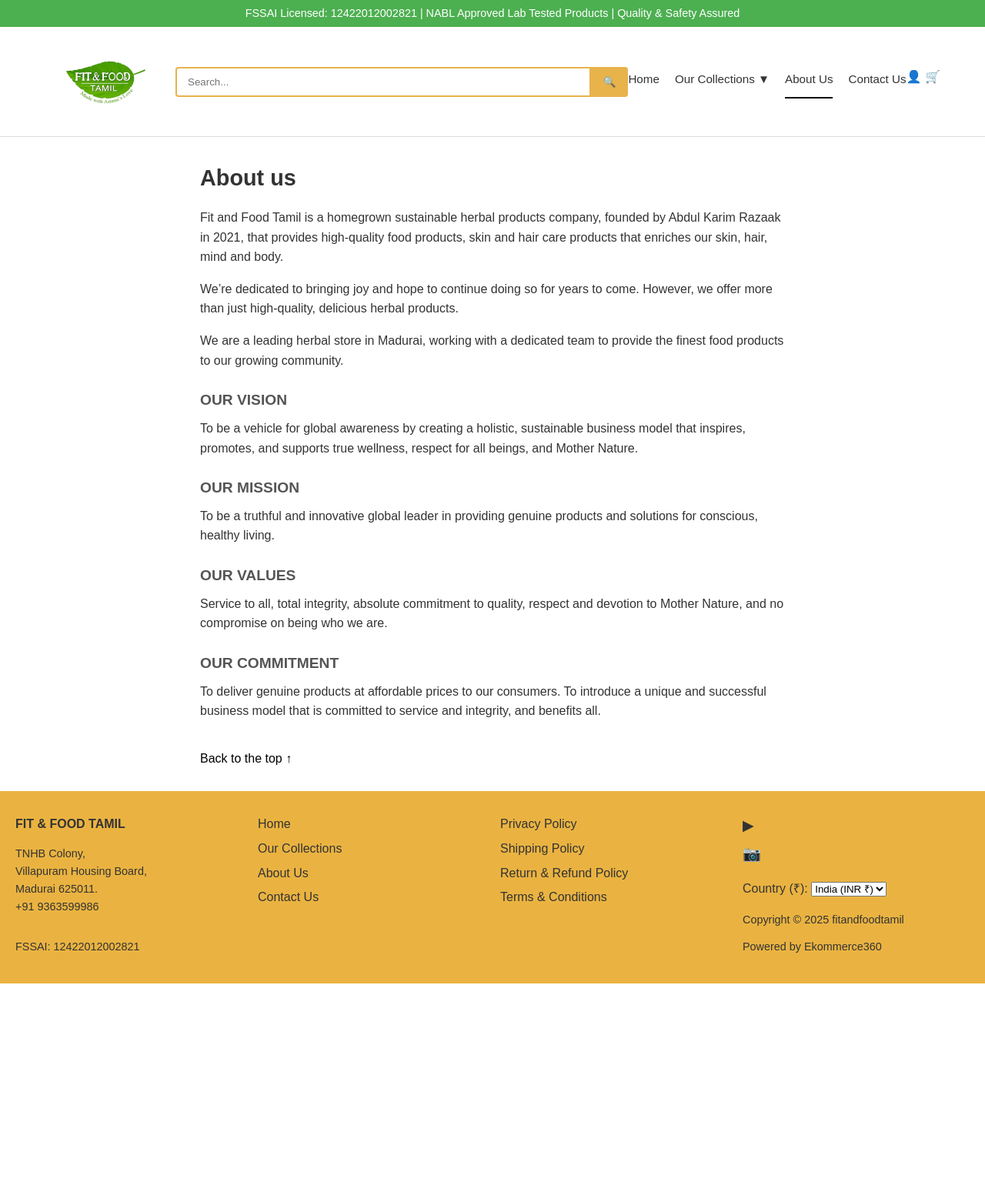
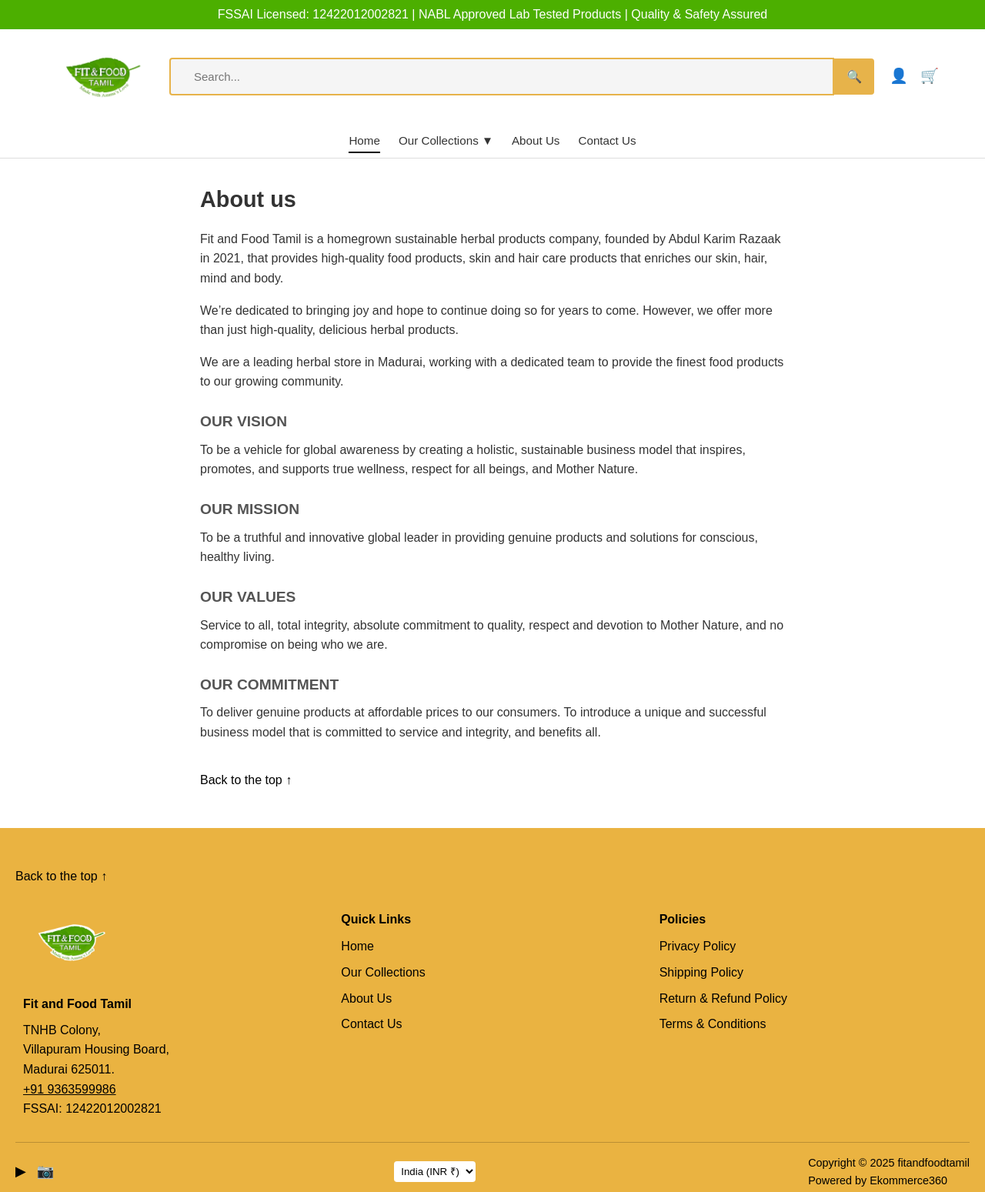
Before and after one commit to KARTHIKEYAN121504/Fit-food, a plain HTML site: page Template/About.html in a window 1280 px wide. Shown: the whole page at 77% size. Before the commit the page ends 1278 px from the top, so only its background shows below. Drawn offline with Linux system fonts and the light colour scheme.

Commit message:
About us style

```diff
--- a/Static/About.css
+++ b/Static/About.css
@@ -6,29 +6,155 @@ a { text-decoration: none; color: inherit; }
 .site-header, .site-footer { width: 100%; }
 .top-bar {
   background: #4caf50; color: #fff; text-align: center;
-  font-size: 0.9rem; padding: 6px;
+   padding: 6px 10px;
 }
 
-/* Header */
-.site-header { background: #fff; border-bottom: 1px solid #ddd; position: sticky; top: 0; z-index: 10; }
-.inner-header {
-  display: flex; align-items: center; justify-content: space-between;
-  padding: 10px 20px;
+/* General Header Styles */
+.site-header { background: #fff; border-bottom: 1px solid #ddd; position: sticky; top: 0; z-index: 1000; font-family: Arial, sans-serif; }
+
+/* Top Green Bar */
+.top-bar {
+  background: #4CAF00;
+  color: #fff;
+  text-align: center;
+  font-size: 1.0rem;
+  padding: 6px 10px;
+  font-weight: 500;
 }
-    header{background:#fff;border-bottom:1px solid #eee}
-    .header-inner{max-width:1200px;margin:0 auto;display:flex;align-items:center;gap:20px;padding:18px}
-    .logo{  width: 150px; height: 106px;}
-    .search-wrap{flex:1;display:flex}
-    .search{flex:1;border:2px solid #e7b34a;border-radius:4px 0 0 4px;padding:10px 14px}
-    .search-btn{background:#e7b34a;border:none;padding:10px 16px;border-radius:0 4px 4px 0;cursor:pointer}
-    .icons{display:flex;gap:16px;align-items:center}
-.logo { font-size: 1.2rem; font-weight: bold; }
-.nav-toggle { display: none; font-size: 1.4rem; background: none; border: none; cursor: pointer; }
-.nav-links { display: flex; gap: 20px; }
-.nav-links a { font-size: 0.95rem; padding: 4px 0; position: relative; }
+
+/* Inner Header */
+.header-inner {
+  max-width: 1200px;
+  margin: 0 auto;
+  display: flex;
+  align-items: center;
+  justify-content: space-between;
+  gap: 20px;
+  padding: 12px 20px;
+}
+
+.logo {
+  width: 140px;
+  height: auto;
+}
+
+/* Search Bar */
+.search-wrap {
+  flex: 1;
+  display: flex;
+  align-items: center;
+
+}
+
+.search {
+  flex: 1;
+  border: 2px solid #e7b34a;
+  border-radius: 4px 0 0 4px;
+  padding: 14px 14px;
+  position: relative;
+    z-index: 1;
+    -moz-box-sizing: content-box;
+    -webkit-box-sizing: content-box;
+    box-sizing: content-box;
+    border: none;
+    background: transparent;
+    padding: 0;
+    text-indent: 30px;
+    transition: all .4s;
+    color: #414141;
+    background: #f5f5f5;
+    border-top-right-radius: 0;
+    border-bottom-right-radius: 0;
+    font-weight: 500;
+    font-size:15px;
+    border: 2px solid #e7b34a;
+    height: 45px;
+    line-height: 45px;
+    width: 100%;
+
+}
+
+.search-btn {
+  background: #e7b34a;
+  border: none;
+  padding: 14px 16px;
+  border-radius: 0 4px 4px 0;
+  cursor: pointer;
+  font-size: 1rem;
+}
+
+/* Icons */
+.header-icons {
+  display: flex;
+  gap: 16px;
+  align-items: center;
+  font-size: 1.2rem;
+}
+
+/* Navigation Links */
+.nav-links {
+  max-width: 1200px;
+  margin: 0 auto;
+  display: flex;
+  justify-content: center;
+  gap: 24px;
+  padding: 10px 0;
+}
+
+.nav-links a {
+  font-size: 0.95rem;
+  text-decoration: none;
+  position: relative;
+}
+
 .nav-links a.active::after {
-  content: ''; position: absolute; bottom: -2px; left: 0; width: 100%; height: 2px; background-color: #000;
+  content: '';
+  position: absolute;
+  bottom: -4px;
+  left: 0;
+  width: 100%;
+  height: 2px;
+  background: #000;
 }
+
+/* Mobile Styles */
+.nav-toggle {
+  display: none;
+  font-size: 1.4rem;
+  background: none;
+  border: none;
+  cursor: pointer;
+}
+
+@media (max-width: 768px) {
+  .header-inner {
+    flex-wrap: wrap;
+    justify-content: space-between;
+  }
+
+  .search-wrap {
+    order: 3;
+    flex: 100%;
+    margin-top: 10px;
+  }
+
+  .nav-links {
+    display: none;
+    flex-direction: column;
+    text-align: center;
+    padding: 10px 0;
+    background: #f9f9f9;
+  }
+
+  .nav-links.show {
+    display: flex;
+  }
+
+  .nav-toggle {
+    display: block;
+  }
+}
+
 
 
 /* Main Content */
@@ -39,14 +165,115 @@ a { text-decoration: none; color: inherit; }
 .back-to-top { display: inline-block; margin-top: 20px; color: #000; }
 
 /* Footer */
-.site-footer { background: #eab341; color: #333; padding: 30px 20px; }
-.site-footer { display: grid; gap: 20px; grid-template-columns: 1fr; text-align: left; }
-.footer-block a { display: block; margin-bottom: 6px; }
-.footer-block .logo-footer { font-weight: bold; margin-bottom: 8px; }
-.social-icon { font-size: 1.2rem; margin-right: 10px; }
-.currency-select { margin: 10px 0; }
+.site-footer {
+  background: #eab341;
+  color: #000;
+  padding: 30px 20px;
+  font-family: 'Poppins', sans-serif;
+}
 
-.site-footer p { font-size: 0.9rem; margin: 6px 0; }
+/* Back to Top */
+.back-to-top {
+  text-align: center;
+  margin-bottom: 20px;
+}
+.back-to-top a {
+  color: #000;
+  font-weight: 500;
+  text-decoration: none;
+}
+
+/* Footer Layout */
+.footer-container {
+  display: flex;
+  justify-content: space-between;
+  flex-wrap: wrap;
+  margin-bottom: 20px;
+}
+
+.footer-left, .footer-middle, .footer-right {
+  flex: 1 1 250px;
+  margin: 10px;
+}
+
+.footer-logo {
+  max-width: 120px;
+  margin-bottom: 10px;
+}
+
+.footer-left h4 {
+  margin: 8px 0;
+  font-weight: 600;
+}
+
+.footer-phone {
+  color: #000;
+  text-decoration: underline;
+}
+
+/* Footer Links */
+.footer-middle h4, .footer-right h4 {
+  margin-bottom: 10px;
+  font-size: 1rem;
+  font-weight: 600;
+}
+
+.footer-middle ul, .footer-right ul {
+  list-style: none;
+  padding: 0;
+}
+
+.footer-middle li, .footer-right li {
+  margin-bottom: 8px;
+}
+
+.footer-middle a, .footer-right a {
+  color: #000;
+  text-decoration: none;
+  font-weight: 500;
+}
+
+.footer-middle a:hover, .footer-right a:hover {
+  text-decoration: underline;
+}
+
+/* Bottom Bar */
+.footer-bottom {
+  display: flex;
+  justify-content: space-between;
+  flex-wrap: wrap;
+  align-items: center;
+  border-top: 1px solid rgba(0,0,0,0.2);
+  padding-top: 15px;
+  font-size: 0.9rem;
+}
+
+.social-icons a {
+  margin-right: 10px;
+  font-size: 18px;
+  color: #000;
+  text-decoration: none;
+}
+
+.currency select {
+  padding: 5px;
+  border: none;
+  background: #fff;
+  border-radius: 4px;
+}
+
+/* Responsive */
+@media (max-width: 768px) {
+  .footer-container {
+    flex-direction: column;
+    text-align: center;
+  }
+  .footer-bottom {
+    flex-direction: column;
+    text-align: center;
+    gap: 10px;
+  }
+}
 
 /* Responsive */
 @media(min-width: 600px) {
--- a/Template/About.html
+++ b/Template/About.html
@@ -5,36 +5,48 @@
   <meta name="viewport" content="width=device-width, initial-scale=1">
   <title>Fit & Food Tamil — About Us</title>
   <link rel="stylesheet" href="../Static/About.css">
-  <link rel="stylesheet" href="../Static/BestSeller.css"
   <link rel="icon" href="../Assets/About/fit and foo logo.avif" type="image/x-icon">
 
 </head>
 <body>
-  <!-- Top Info Bar -->
    <div class="top-bar">
     FSSAI Licensed: 12422012002821 | NABL Approved Lab Tested Products | Quality & Safety Assured
   </div>
-
   <!-- Header -->
 <header class="site-header">
+  <!-- Top Green Bar -->
 
+
+  <!-- Main Header -->
   <div class="header-inner">
+    <!-- Logo -->
     <img src="../Assets/BestSeller/fit and foo logo.avif" alt="logo" class="logo" />
+
+    <!-- Search Bar -->
     <div class="search-wrap">
-        <input class="search" placeholder="Search..." />
-        <button class="search-btn">🔍</button>
-      <button class="nav-toggle" aria-label="Toggle navigation">☰</button>
-      <nav class="nav-links">
-        <a href="/">Home</a>
-        <a href="#">Our Collections ▼</a>
-        <a href="/pages/about-us" class="active">About Us</a>
-        <a href="/pages/contact-us">Contact Us</a>
-      </nav>
+      <input type="text" class="search" placeholder="Search..." />
+      <button class="search-btn" aria-label="Search">🔍</button>
+    </div>
+
+    <!-- Icons -->
     <div class="header-icons">
       <span class="icon">👤</span>
       <span class="icon">🛒</span>
     </div>
+
+    <!-- Mobile Menu Toggle -->
+    <button class="nav-toggle" aria-label="Toggle navigation">☰</button>
   </div>
+
+  <!-- Navigation Links -->
+  <nav class="nav-links">
+    <a href="/" class="active">Home</a>
+    <a href="#">Our Collections ▼</a>
+    <a href="/pages/about-us">About Us</a>
+    <a href="/pages/contact-us">Contact Us</a>
+  </nav>
+</header>
+
   </header>
 
   <!-- Main Content -->
@@ -60,37 +72,69 @@
   </main>
 
   <!-- Footer -->
-  <footer class="site-footer">
-    <div class="footer-block address">
-      <div class="logo-footer">FIT & FOOD TAMIL</div>
-      <p>TNHB Colony,<br>Villapuram Housing Board,<br>Madurai 625011.<br><a href="tel:+919363599986">+91 9363599986</a><br>FSSAI: 12422012002821</p>
+<footer class="site-footer" id="footer">
+  <!-- Back to Top -->
+  <div class="back-to-top">
+    <a href=".top-bar">Back to the top ↑</a>
   </div>
-    <div class="footer-block links">
-      <a href="/">Home</a>
-      <a href="#">Our Collections</a>
-      <a href="/pages/about-us">About Us</a>
-      <a href="/pages/contact-us">Contact Us</a>
+
+  <!-- Footer Content -->
+  <div class="footer-container">
+    <!-- Left Column -->
+    <div class="footer-left">
+      <img src="../Assets/BestSeller/fit and foo logo.avif" alt="Fit and Food Tamil Logo" class="footer-logo">
+      <h4>Fit and Food Tamil</h4>
+      <p>
+        TNHB Colony, <br>
+        Villapuram Housing Board, <br>
+        Madurai 625011. <br>
+        <a href="tel:+919363599986" class="footer-phone">+91 9363599986</a>
+      </p>
+      <p>FSSAI: 12422012002821</p>
     </div>
-    <div class="footer-block policies">
-      <a href="#">Privacy Policy</a>
-      <a href="#">Shipping Policy</a>
-      <a href="#">Return & Refund Policy</a>
-      <a href="#">Terms & Conditions</a>
+
+    <!-- Middle Column -->
+    <div class="footer-middle">
+      <h4>Quick Links</h4>
+      <ul>
+        <li><a href="/">Home</a></li>
+        <li><a href="#">Our Collections</a></li>
+        <li><a href="/pages/about-us">About Us</a></li>
+        <li><a href="/pages/contact-us">Contact Us</a></li>
+      </ul>
     </div>
-    <div class="footer-block social">
-      <a aria-label="YouTube" href="#"><span class="social-icon">▶</span></a>
-      <a aria-label="Instagram" href="#"><span class="social-icon">📷</span></a>
-      <div class="currency-select">
-        <label for="currency">Country (₹):</label>
-        <select id="currency">
+
+    <!-- Right Column -->
+    <div class="footer-right">
+      <h4>Policies</h4>
+      <ul>
+        <li><a href="#">Privacy Policy</a></li>
+        <li><a href="#">Shipping Policy</a></li>
+        <li><a href="#">Return & Refund Policy</a></li>
+        <li><a href="#">Terms & Conditions</a></li>
+      </ul>
+    </div>
+  </div>
+
+  <!-- Bottom Bar -->
+  <div class="footer-bottom">
+    <div class="social-icons">
+      <a href="#" aria-label="YouTube">▶</a>
+      <a href="#" aria-label="Instagram">📷</a>
+    </div>
+
+    <div class="currency">
+      <select>
         <option>India (INR ₹)</option>
       </select>
     </div>
+
+    <div class="copyright">
       <p>Copyright © 2025 fitandfoodtamil</p>
       <p>Powered by Ekommerce360</p>
     </div>
+  </div>
 </footer>
 
-  <script src="script.js"></script>
 </body>
 </html>
```
Also changed, not shown: Script/About.js (+12 -0 lines). Lines whose indentation alone changed are shown as unchanged.
